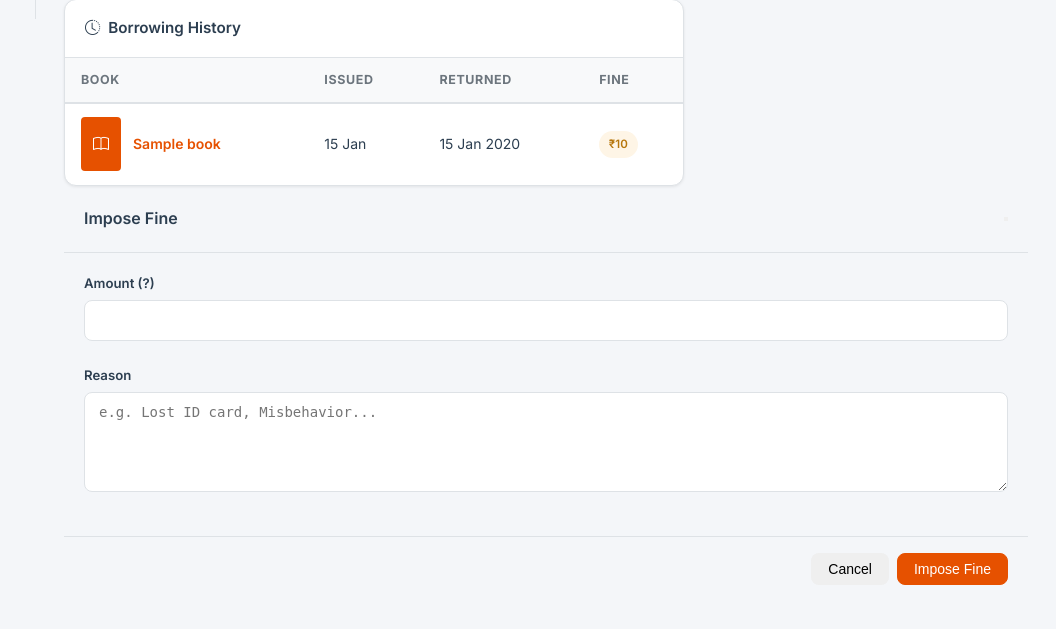
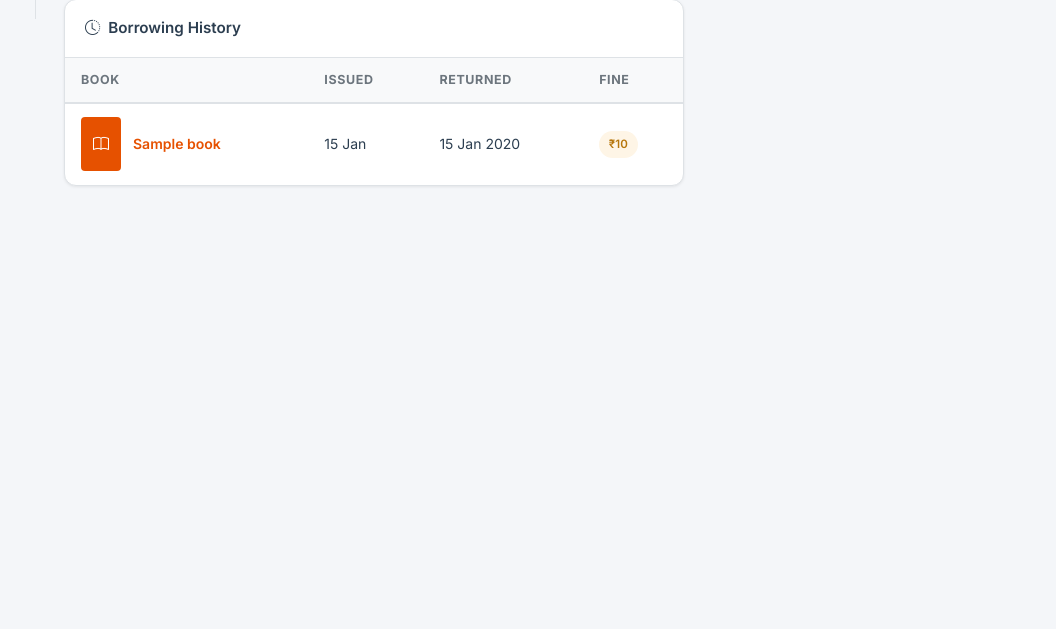
Before and after one commit to Avtarsingh05/LPU-Library-Management-System, a Flask app: template templates/members/view.html in a window 1280 px wide. Shown: the part 781-1410 px from the top of the page, without its empty margins (224-1280 px from the left). After the commit the page ends 967 px from the top, so only its background shows below. Run offline with Flask 3, Linux system fonts and the light colour scheme; the template is opened without the code that fills it: most values are stand-ins (such as "Sample title", 1, 10 or a date in 2020); data that the repository does not hold is empty; some libraries are stand-ins or nearby versions.

Commit message:
fix: Move addFineModal out of title block and restrict to admins

```diff
--- a/templates/members/view.html
+++ b/templates/members/view.html
@@ -1,32 +1,5 @@
 {% extends 'base.html' %}
 {% block title %}{{ member.name }}
-<!-- Add Fine Modal -->
-<div class="modal fade" id="addFineModal" tabindex="-1" aria-hidden="true">
-  <div class="modal-dialog modal-dialog-centered modal-sm">
-    <div class="modal-content">
-      <div class="modal-header">
-        <h5 class="modal-title">Impose Fine</h5>
-        <button type="button" class="btn-close" data-bs-dismiss="modal"></button>
-      </div>
-      <form method="POST" action="{{ url_for('members.add_fine', id=member.id) }}">
-        <div class="modal-body">
-          <div class="mb-3">
-            <label class="form-label">Amount (?)</label>
-            <input type="number" name="amount" class="form-control" required min="1">
-          </div>
-          <div class="mb-3">
-            <label class="form-label">Reason</label>
-            <textarea name="reason" class="form-control" rows="2" required placeholder="e.g. Lost ID card, Misbehavior..."></textarea>
-          </div>
-        </div>
-        <div class="modal-footer">
-          <button type="button" class="btn btn-secondary" data-bs-dismiss="modal">Cancel</button>
-          <button type="submit" class="btn btn-primary">Impose Fine</button>
-        </div>
-      </form>
-    </div>
-  </div>
-</div>
 {% endblock %}
 
 {% block content %}
@@ -480,6 +453,7 @@
   </div>
 </div>
 
+{% if current_user.role in ['admin', 'super_admin', 'librarian'] %}
 <!-- Add Fine Modal -->
 <div class="modal fade" id="addFineModal" tabindex="-1" aria-hidden="true">
   <div class="modal-dialog modal-dialog-centered modal-sm">
@@ -507,4 +481,5 @@
     </div>
   </div>
 </div>
+{% endif %}
 {% endblock %}
```
